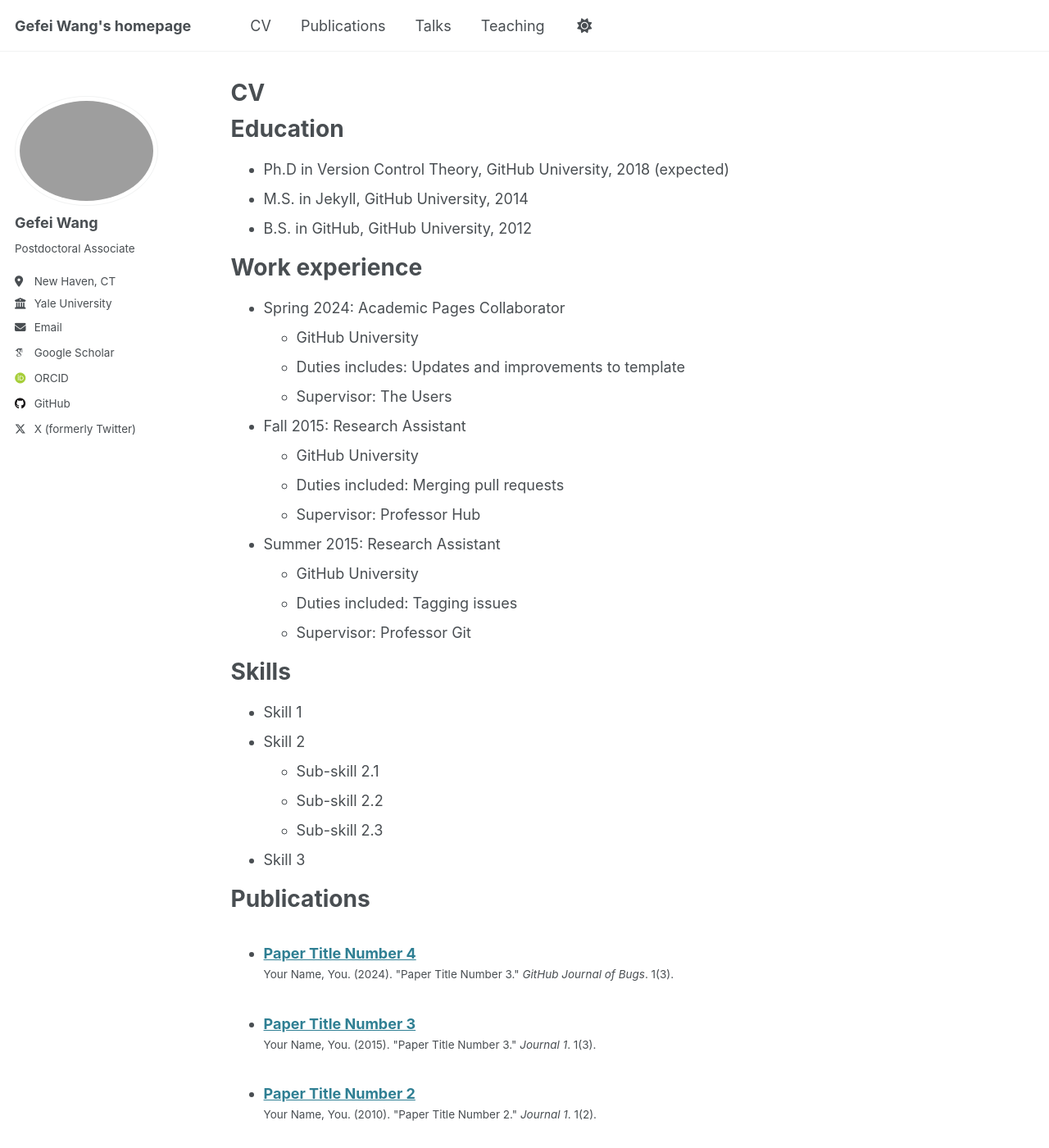
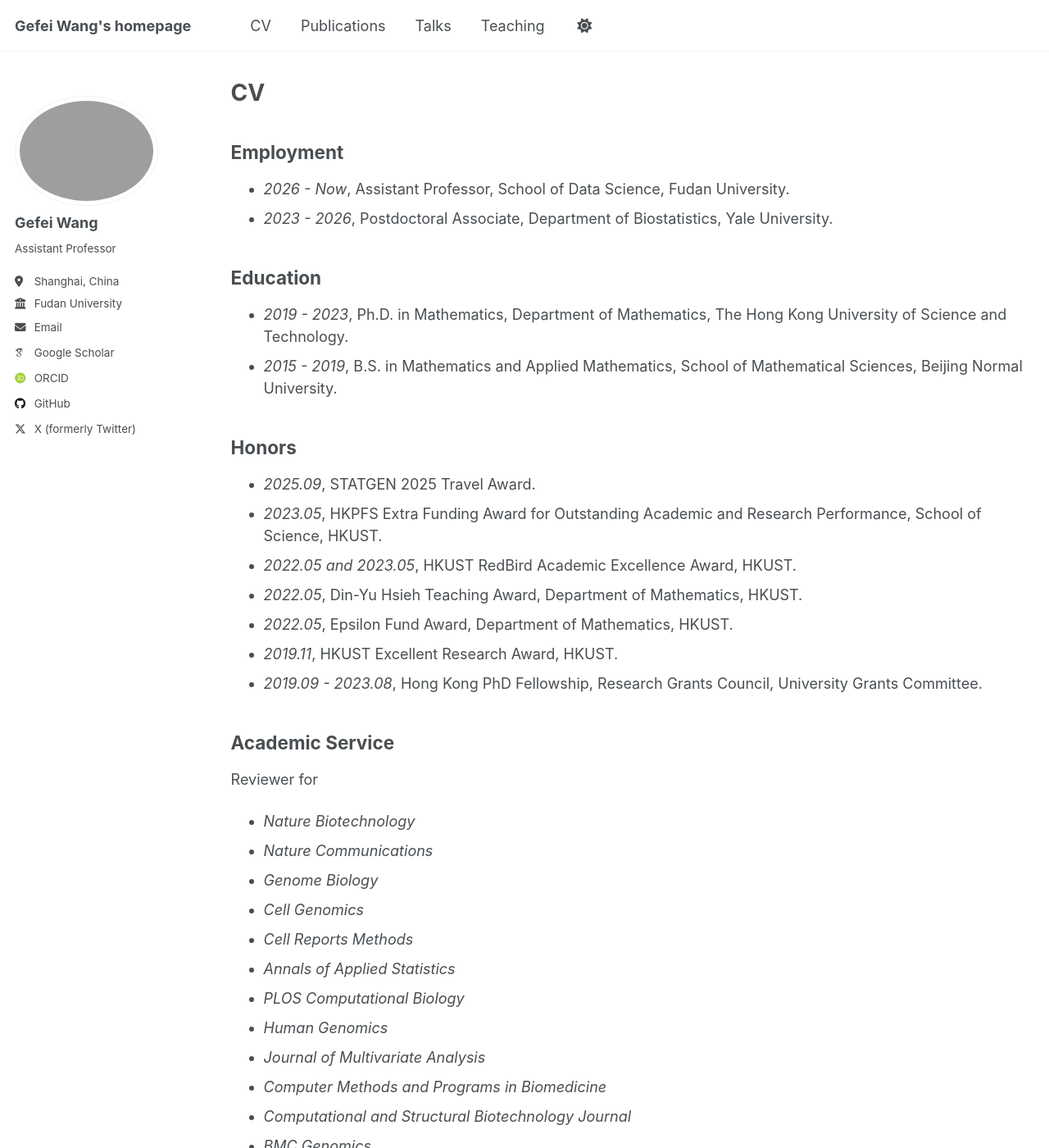
Before and after one commit to gefeiwang/gefeiwang.github.io, a Jekyll site: the page built from _pages/cv.md, in a window 1280 px wide and 1400 px high. Shown: the whole window at 82% size. Built offline with Jekyll 4.4.1, drawn with Linux system fonts in a browser that asks for light colours; some web fonts are replaced; some of the changed text lies outside the part shown.

Commit message:
Add files via upload

```diff
--- a/_config.yml
+++ b/_config.yml
@@ -25,11 +25,11 @@ author:
   avatar           : "profile.png"
   name             : "Gefei Wang"
   pronouns         : # example: "she/her"
-  bio              : "Postdoctoral Associate"
-  location         : "New Haven, CT"
-  employer         : "Yale University"
+  bio              : "Assistant Professor"
+  location         : "Shanghai, China"
+  employer         : "Fudan University"
   uri              : # URL
-  email            : "gefei.wang@yale.edu"
+  email            : "wanggefei@fudan.edu.cn"
 
   # Academic websites
   arxiv            : # URL - Update with the correct link to your profile
--- a/_pages/cv.md
+++ b/_pages/cv.md
@@ -3,62 +3,47 @@ layout: archive
 title: "CV"
 permalink: /cv/
 author_profile: true
-redirect_from:
-  - /resume
+
 ---
 
 {% include base_path %}
 
+Employment
+------
+- *2026 - Now*, Assistant Professor, School of Data Science, Fudan University.
+- *2023 - 2026*, Postdoctoral Associate, Department of Biostatistics, Yale University.
+
 Education
-======
-* Ph.D in Version Control Theory, GitHub University, 2018 (expected)
-* M.S. in Jekyll, GitHub University, 2014
-* B.S. in GitHub, GitHub University, 2012
+------
+- *2019 - 2023*, Ph.D. in Mathematics, Department of Mathematics, The Hong Kong University of Science and Technology.
+- *2015 - 2019*, B.S. in Mathematics and Applied Mathematics, School of Mathematical Sciences, Beijing Normal University.
 
-Work experience
-======
-* Spring 2024: Academic Pages Collaborator
-  * GitHub University
-  * Duties includes: Updates and improvements to template
-  * Supervisor: The Users
+Honors
+------
+- *2025.09*, STATGEN 2025 Travel Award.
+- *2023.05*, HKPFS Extra Funding Award for Outstanding Academic and Research Performance, School of Science, HKUST.
+- *2022.05 and 2023.05*, HKUST RedBird Academic Excellence Award, HKUST.
+- *2022.05*, Din-Yu Hsieh Teaching Award, Department of Mathematics, HKUST.
+- *2022.05*, Epsilon Fund Award, Department of Mathematics, HKUST.
+- *2019.11*, HKUST Excellent Research Award, HKUST.
+- *2019.09 - 2023.08*, Hong Kong PhD Fellowship, Research Grants Council, University Grants Committee.
 
-* Fall 2015: Research Assistant
-  * GitHub University
-  * Duties included: Merging pull requests
-  * Supervisor: Professor Hub
-
-* Summer 2015: Research Assistant
-  * GitHub University
-  * Duties included: Tagging issues
-  * Supervisor: Professor Git
-
-Skills
-======
-* Skill 1
-* Skill 2
-  * Sub-skill 2.1
-  * Sub-skill 2.2
-  * Sub-skill 2.3
-* Skill 3
-
-Publications
-======
-  <ul>{% for post in site.publications reversed %}
-    {% include archive-single-cv.html %}
-  {% endfor %}</ul>
-
-Talks
-======
-  <ul>{% for post in site.talks reversed %}
-    {% include archive-single-talk-cv.html  %}
-  {% endfor %}</ul>
-
-Teaching
-======
-  <ul>{% for post in site.teaching reversed %}
-    {% include archive-single-cv.html %}
-  {% endfor %}</ul>
-
-Service and leadership
-======
-* Currently signed in to 43 different slack teams
+Academic Service
+------
+Reviewer for
+- *Nature Biotechnology*
+- *Nature Communications*
+- *Genome Biology*
+- *Cell Genomics*
+- *Cell Reports Methods*
+- *Annals of Applied Statistics*
+- *PLOS Computational Biology*
+- *Human Genomics*
+- *Journal of Multivariate Analysis*
+- *Computer Methods and Programs in Biomedicine*
+- *Computational and Structural Biotechnology Journal*
+- *BMC Genomics*
+- *Medical Oncology*
+- *Scientific Reports*
+- *Frontiers in Neuroscience*
+- *PLOS One*
```
Also changed, not shown: _pages/about.md (+8 -4 lines), _pages/publications.md (+2 -0 lines), _pages/resume.md (+5 -4 lines), _pages/talks.md (+4 -2 lines).
